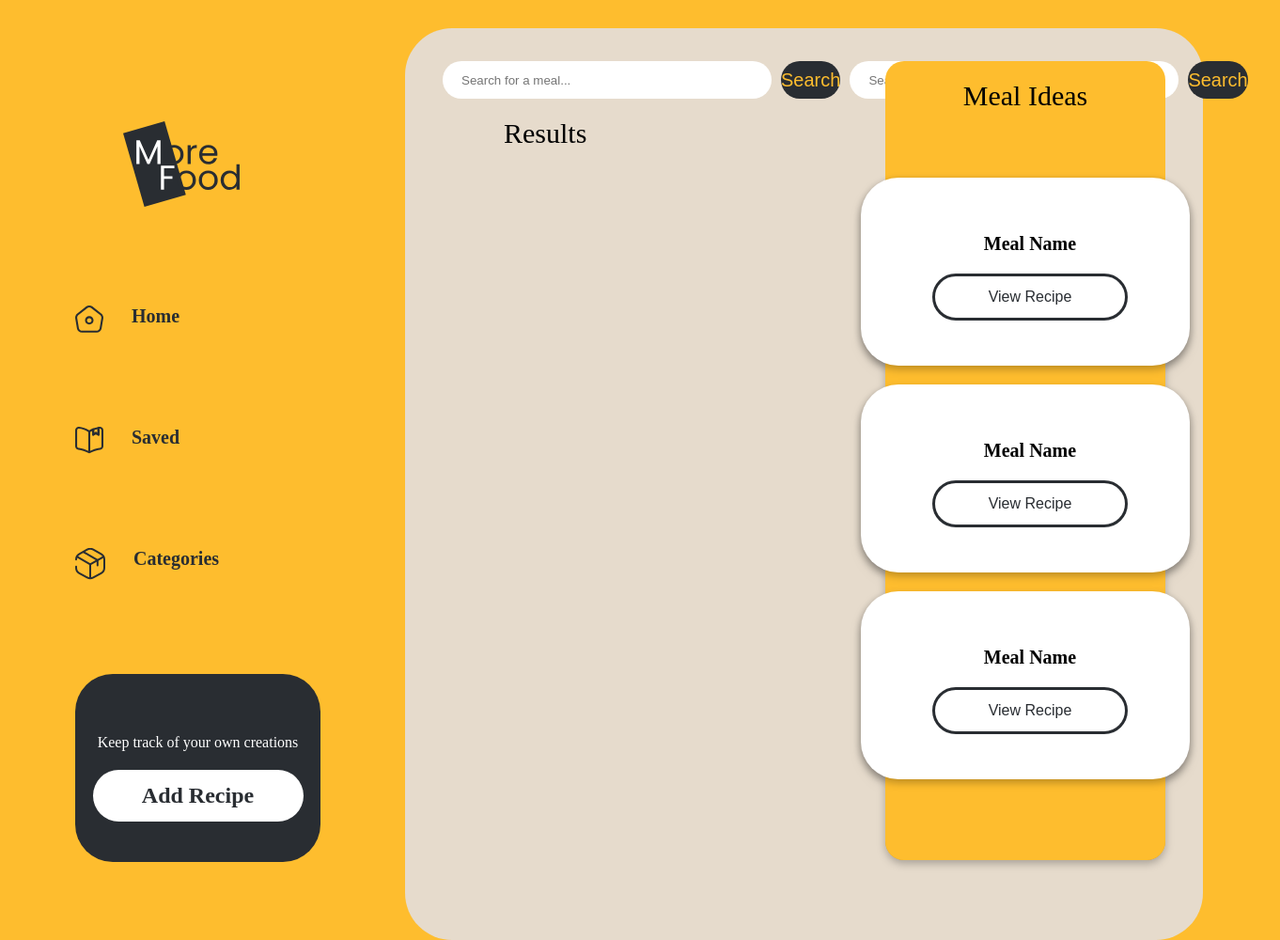
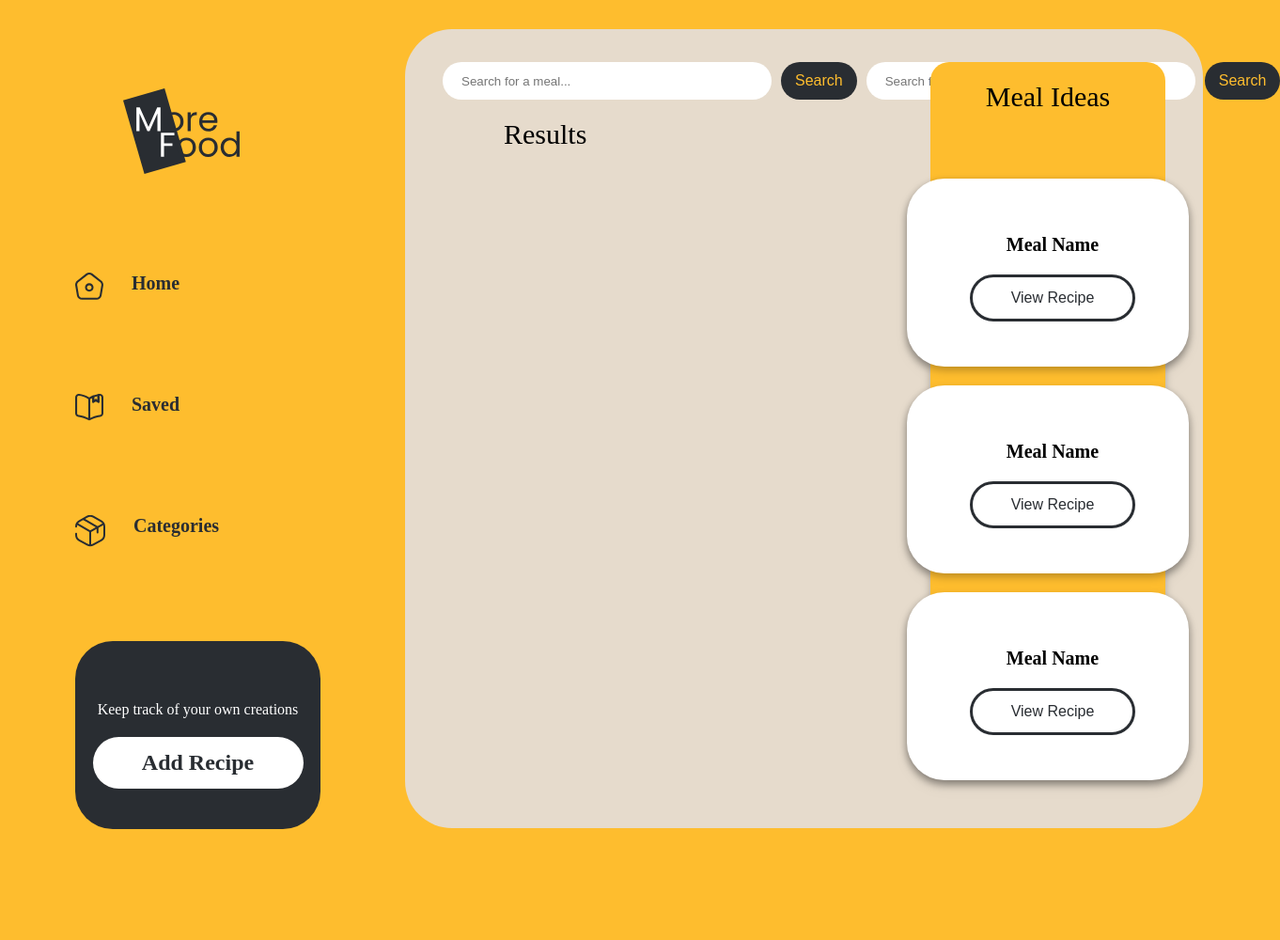
Before and after one commit to Loic017/More-Meals, a plain HTML site: page index.html in a window 1280 px wide. Shown: the whole page at 94% size, 1362 px wide, since content can reach past the window. After the commit the page ends 882 px from the top, so only its background shows below. Drawn offline with Linux system fonts and the light colour scheme; no server answers.

Commit message:
size fixed

```diff
--- a/style.css
+++ b/style.css
@@ -25,7 +25,7 @@ body {
     display: flex;
     flex-direction: column;
     margin-left: 80px;
-    margin-top: 125px;
+    margin-top: 90px;
 }
 
 .logo {
@@ -102,8 +102,8 @@ body {
 }
 
 .middle-panel {
-    width: 1430px;
-    height: 970px;
+    width: 1250px;
+    height: 850px;
     border-radius: 50px;
     background: #e6dbcc;
     padding: 35px 40px;
@@ -156,12 +156,13 @@ body {
 .trending-container {
     background-color: #febd2e;
     /* filter: drop-shadow(0px 4px 4px rgba(0, 0, 0, 0.25)); */
-    width: 298px;
-    height: 850px;
+    width: 250px;
+    height: 200px;
     border-radius: 20px;
     display: flex;
     flex-direction: column;
     align-items: center;
+    margin-left: 120px;
 }
 
 .trending-container h1 {
@@ -238,7 +239,7 @@ button {
     background-color: #fff;
     border-radius: 40px;
     padding: 10px;
-    width: 350px;
+    width: 300px;
     height: 200px;
     display: flex;
     gap: 20px;
@@ -280,7 +281,7 @@ button {
     margin-top: 70px;
     background-color: #febd2e;
     filter: drop-shadow(0px 4px 4px rgba(0, 0, 0, 0.25));
-    width: 298px;
+    width: 250px;
     height: 850px;
     border-radius: 20px;
     display: flex;
@@ -388,7 +389,7 @@ button {
     padding: 10px 40px;
     color: #292d32;
     font-weight: 500;
-    width: 200px;
+    width: 250px;
     height: 55px;
     border: 3px solid #292d32;
     user-select: none;
@@ -399,3 +400,8 @@ button {
 .recently-saved button:hover {
     transform: scale(1.03);
 }
+
+.search-bars button {
+    padding: 0 15px;
+    font-size: 16px;
+}
```
